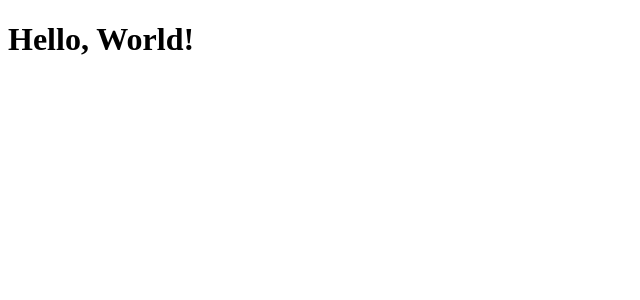
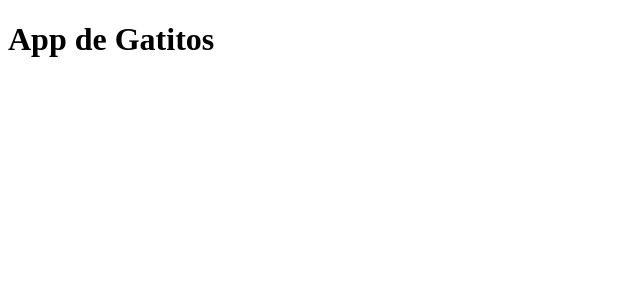
Before and after one commit to mrojasb2000/cats-technical-test, a React (Vite) app: page / in a window 1280 px wide. Shown: the top 300 px of the page, without its empty margins (0-640 px from the left). Built offline with nearby package versions, Linux system fonts and the light colour scheme.

Commit message:
chore: add first App component

```diff
--- a/main.jsx
+++ b/main.jsx
@@ -1,5 +1,5 @@
 import { createRoot } from 'react-dom/client'
-
+import { App } from './src/App'
 const root = createRoot(document.getElementById('app'))
 
-root.render(<h1>Hello, World!</h1>)
+root.render(<App />)
--- /dev/null
+++ b/src/App.jsx
@@ -0,0 +1,5 @@
+export function App () {
+  return (
+    <h1>App de Gatitos</h1>
+  )
+}
```
